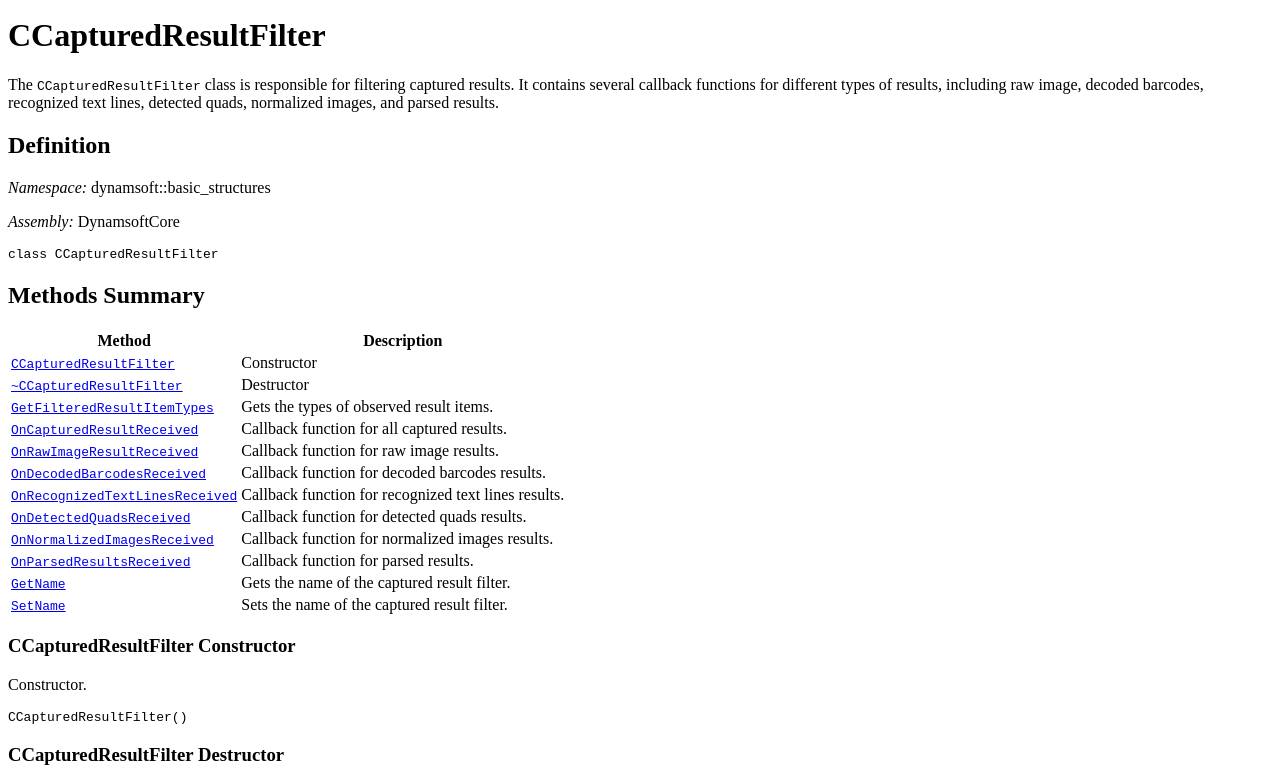
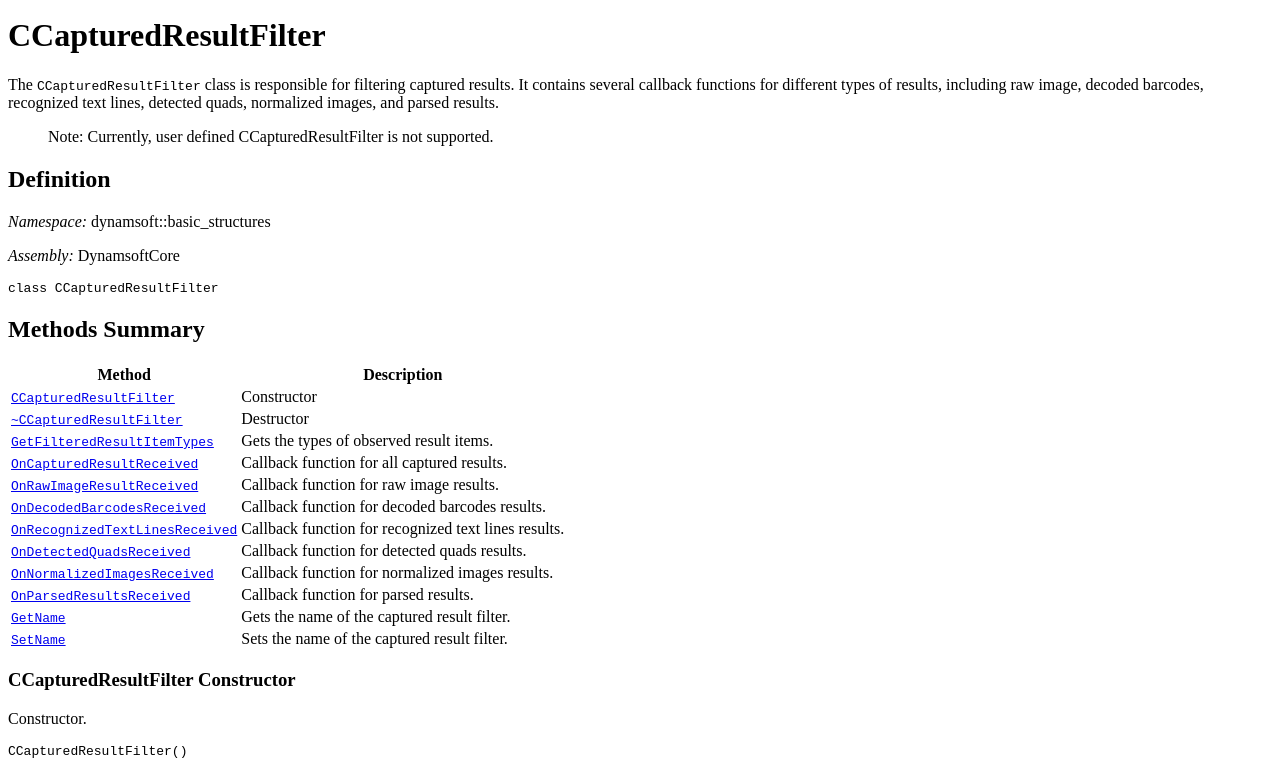
Before and after one commit to dynamsoft-docs/capture-vision-docs-server, a Jekyll site: the page built from programming/cplusplus/api-reference/core/basic-structures/captured-result-filter.md, in a window 1280 px wide and 900 px high, scrolled down 419 px, cut to the strip 132-900 px from the top of the window. Built offline with Jekyll 4.4.1, drawn with Linux system fonts in a browser that asks for light colours.

Commit message:
Update captured-result-filter.md

```diff
--- a/programming/cplusplus/api-reference/core/basic-structures/captured-result-filter.md
+++ b/programming/cplusplus/api-reference/core/basic-structures/captured-result-filter.md
@@ -12,6 +12,8 @@ permalink: /programming/cplusplus/api-reference/core/basic-structures/captured-r
 # CCapturedResultFilter
 
 The `CCapturedResultFilter` class is responsible for filtering captured results. It contains several callback functions for different types of results, including raw image, decoded barcodes, recognized text lines, detected quads, normalized images, and parsed results.
+
+>Note: Currently, user defined CCapturedResultFilter is not supported.
 
 ## Definition
 
```
